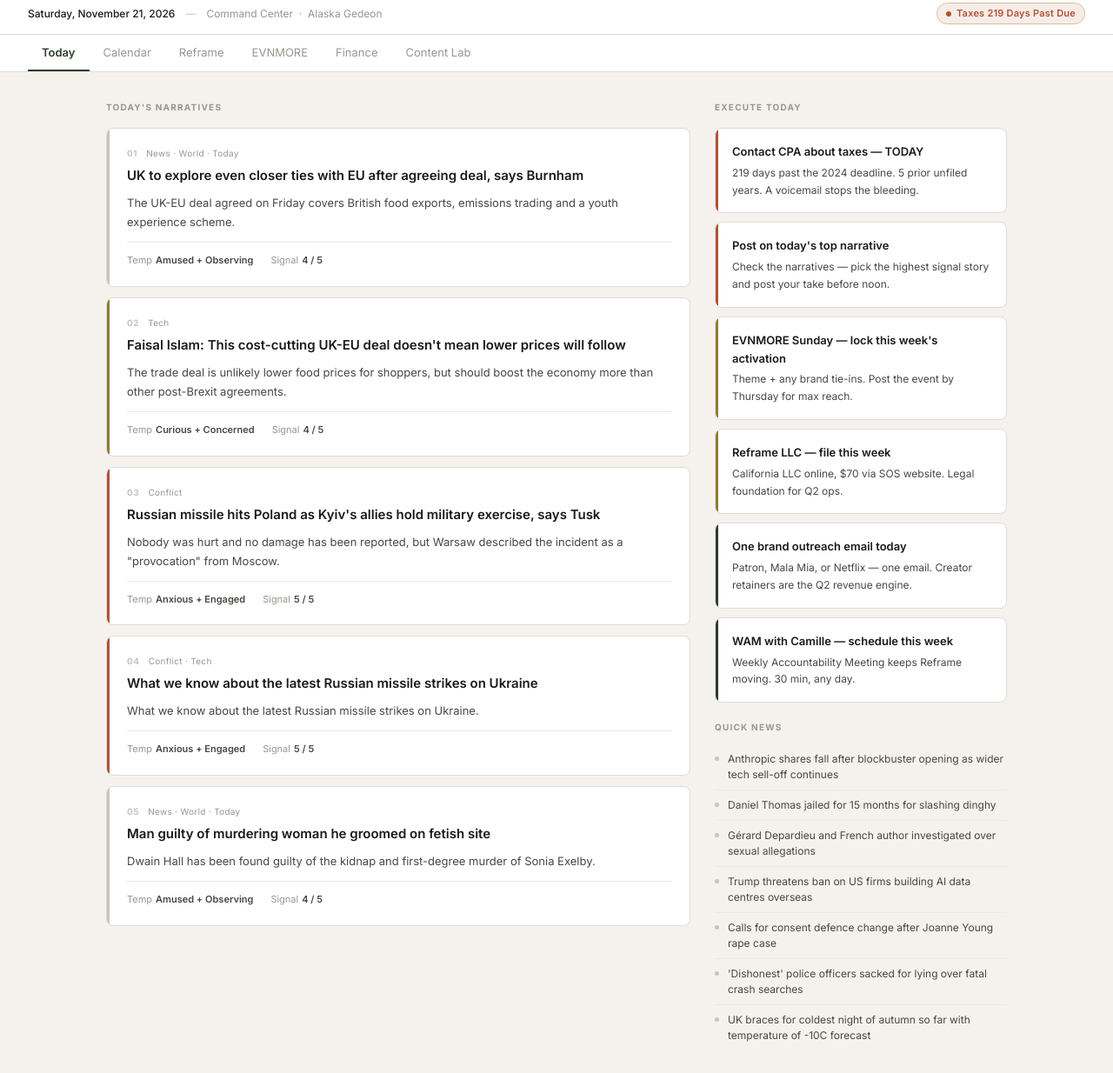
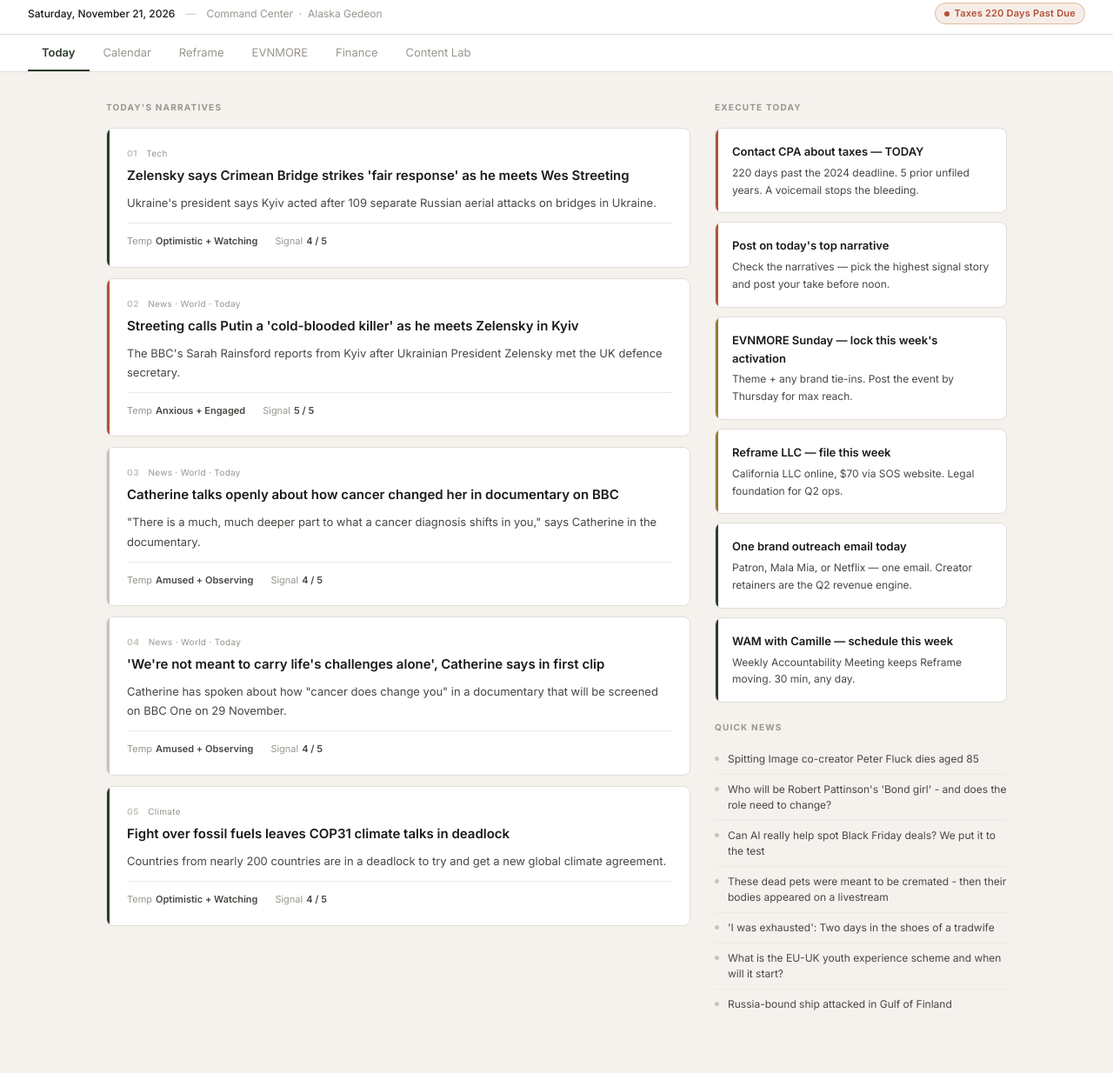
Before and after one commit to alaskagedeon-art/daily-dashboard, a plain HTML site: page index.html in a window 1280 px wide. Shown: the part 8-1242 px from the top of the page at 87% size. Drawn offline with Linux system fonts and the light colour scheme.

Commit message:
Daily update 2026-11-21

```diff
--- a/index.html
+++ b/index.html
@@ -1074,7 +1074,7 @@ body {
   </div>
   <div class="topbar-alert">
     <span class="alert-dot"></span>
-    Taxes 219 Days Past Due
+    Taxes 220 Days Past Due
   </div>
 </div>
 
@@ -1099,63 +1099,63 @@ body {
       <div>
         <div class="section-title mb-16">Today's Narratives</div>
         <!-- NARRATIVES-START -->
+        <div class="narrative-card nc-green">
+          <div class="nc-eyebrow">
+            <span class="nc-num">01</span>
+            <span class="nc-tag">Tech</span>
+          </div>
+          <div class="nc-title">Zelensky says Crimean Bridge strikes 'fair response' as he meets Wes Streeting</div>
+          <div class="nc-body">Ukraine's president says Kyiv acted after 109 separate Russian aerial attacks on bridges in Ukraine.</div>
+          <div class="nc-footer">
+            <div class="nc-footer-item">Temp<span>Optimistic + Watching</span></div>
+            <div class="nc-footer-item">Signal<span>4 / 5</span></div>
+          </div>
+        </div>
+        <div class="narrative-card nc-red">
+          <div class="nc-eyebrow">
+            <span class="nc-num">02</span>
+            <span class="nc-tag">News · World · Today</span>
+          </div>
+          <div class="nc-title">Streeting calls Putin a 'cold-blooded killer' as he meets Zelensky in Kyiv</div>
+          <div class="nc-body">The BBC's Sarah Rainsford reports from Kyiv after Ukrainian President Zelensky met the UK defence secretary.</div>
+          <div class="nc-footer">
+            <div class="nc-footer-item">Temp<span>Anxious + Engaged</span></div>
+            <div class="nc-footer-item">Signal<span>5 / 5</span></div>
+          </div>
+        </div>
         <div class="narrative-card nc-muted">
           <div class="nc-eyebrow">
-            <span class="nc-num">01</span>
+            <span class="nc-num">03</span>
             <span class="nc-tag">News · World · Today</span>
           </div>
-          <div class="nc-title">UK to explore even closer ties with EU after agreeing deal, says Burnham</div>
-          <div class="nc-body">The UK-EU deal agreed on Friday covers British food exports, emissions trading and a youth experience scheme.</div>
+          <div class="nc-title">Catherine talks openly about how cancer changed her in documentary on BBC</div>
+          <div class="nc-body">"There is a much, much deeper part to what a cancer diagnosis shifts in you," says Catherine in the documentary.</div>
           <div class="nc-footer">
             <div class="nc-footer-item">Temp<span>Amused + Observing</span></div>
             <div class="nc-footer-item">Signal<span>4 / 5</span></div>
           </div>
         </div>
-        <div class="narrative-card nc-gold">
+        <div class="narrative-card nc-muted">
           <div class="nc-eyebrow">
-            <span class="nc-num">02</span>
-            <span class="nc-tag">Tech</span>
+            <span class="nc-num">04</span>
+            <span class="nc-tag">News · World · Today</span>
           </div>
-          <div class="nc-title">Faisal Islam: This cost-cutting UK-EU deal doesn't mean lower prices will follow</div>
-          <div class="nc-body">The trade deal is unlikely lower food prices for shoppers, but should boost the economy more than other post-Brexit agreements.</div>
+          <div class="nc-title">'We're not meant to carry life's challenges alone', Catherine says in first clip</div>
+          <div class="nc-body">Catherine has spoken about how "cancer does change you" in a documentary that will be screened on BBC One on 29 November.</div>
           <div class="nc-footer">
-            <div class="nc-footer-item">Temp<span>Curious + Concerned</span></div>
+            <div class="nc-footer-item">Temp<span>Amused + Observing</span></div>
             <div class="nc-footer-item">Signal<span>4 / 5</span></div>
           </div>
         </div>
-        <div class="narrative-card nc-red">
-          <div class="nc-eyebrow">
-            <span class="nc-num">03</span>
-            <span class="nc-tag">Conflict</span>
-          </div>
-          <div class="nc-title">Russian missile hits Poland as Kyiv's allies hold military exercise, says Tusk</div>
-          <div class="nc-body">Nobody was hurt and no damage has been reported, but Warsaw described the incident as a "provocation" from Moscow.</div>
-          <div class="nc-footer">
-            <div class="nc-footer-item">Temp<span>Anxious + Engaged</span></div>
-            <div class="nc-footer-item">Signal<span>5 / 5</span></div>
-          </div>
-        </div>
-        <div class="narrative-card nc-red">
-          <div class="nc-eyebrow">
-            <span class="nc-num">04</span>
-            <span class="nc-tag">Conflict · Tech</span>
-          </div>
-          <div class="nc-title">What we know about the latest Russian missile strikes on Ukraine</div>
-          <div class="nc-body">What we know about the latest Russian missile strikes on Ukraine.</div>
-          <div class="nc-footer">
-            <div class="nc-footer-item">Temp<span>Anxious + Engaged</span></div>
-            <div class="nc-footer-item">Signal<span>5 / 5</span></div>
-          </div>
-        </div>
-        <div class="narrative-card nc-muted">
+        <div class="narrative-card nc-green">
           <div class="nc-eyebrow">
             <span class="nc-num">05</span>
-            <span class="nc-tag">News · World · Today</span>
+            <span class="nc-tag">Climate</span>
           </div>
-          <div class="nc-title">Man guilty of murdering woman he groomed on fetish site</div>
-          <div class="nc-body">Dwain Hall has been found guilty of the kidnap and first-degree murder of Sonia Exelby.</div>
+          <div class="nc-title">Fight over fossil fuels leaves COP31 climate talks in deadlock</div>
+          <div class="nc-body">Countries from nearly 200 countries are in a deadlock to try and get a new global climate agreement.</div>
           <div class="nc-footer">
-            <div class="nc-footer-item">Temp<span>Amused + Observing</span></div>
+            <div class="nc-footer-item">Temp<span>Optimistic + Watching</span></div>
             <div class="nc-footer-item">Signal<span>4 / 5</span></div>
           </div>
         </div>
@@ -1168,7 +1168,7 @@ body {
         <!-- PRIORITIES-START -->
         <div class="priority-item pi-red">
           <div class="pi-title">Contact CPA about taxes — TODAY</div>
-          <div class="pi-body">219 days past the 2024 deadline. 5 prior unfiled years. A voicemail stops the bleeding.</div>
+          <div class="pi-body">220 days past the 2024 deadline. 5 prior unfiled years. A voicemail stops the bleeding.</div>
         </div>
         <div class="priority-item pi-red">
           <div class="pi-title">Post on today's top narrative</div>
@@ -1192,13 +1192,13 @@ body {
         </div>
         <div class="news-list">
           <div class="section-title">Quick News</div>
-          <div class="news-bullet"><span class="news-dot"></span><span>Anthropic shares fall after blockbuster opening as wider tech sell-off continues</span></div>
-          <div class="news-bullet"><span class="news-dot"></span><span>Daniel Thomas jailed for 15 months for slashing dinghy</span></div>
-          <div class="news-bullet"><span class="news-dot"></span><span>Gérard Depardieu and French author investigated over sexual allegations</span></div>
-          <div class="news-bullet"><span class="news-dot"></span><span>Trump threatens ban on US firms building AI data centres overseas</span></div>
-          <div class="news-bullet"><span class="news-dot"></span><span>Calls for consent defence change after Joanne Young rape case</span></div>
-          <div class="news-bullet"><span class="news-dot"></span><span>'Dishonest' police officers sacked for lying over fatal crash searches</span></div>
-          <div class="news-bullet"><span class="news-dot"></span><span>UK braces for coldest night of autumn so far with temperature of -10C forecast</span></div>
+          <div class="news-bullet"><span class="news-dot"></span><span>Spitting Image co-creator Peter Fluck dies aged 85</span></div>
+          <div class="news-bullet"><span class="news-dot"></span><span>Who will be Robert Pattinson's 'Bond girl' - and does the role need to change?</span></div>
+          <div class="news-bullet"><span class="news-dot"></span><span>Can AI really help spot Black Friday deals? We put it to the test</span></div>
+          <div class="news-bullet"><span class="news-dot"></span><span>These dead pets were meant to be cremated - then their bodies appeared on a livestream</span></div>
+          <div class="news-bullet"><span class="news-dot"></span><span>'I was exhausted': Two days in the shoes of a tradwife</span></div>
+          <div class="news-bullet"><span class="news-dot"></span><span>What is the EU-UK youth experience scheme and when will it start?</span></div>
+          <div class="news-bullet"><span class="news-dot"></span><span>Russia-bound ship attacked in Gulf of Finland</span></div>
         </div>
         <!-- PRIORITIES-END -->
       </div>
```
